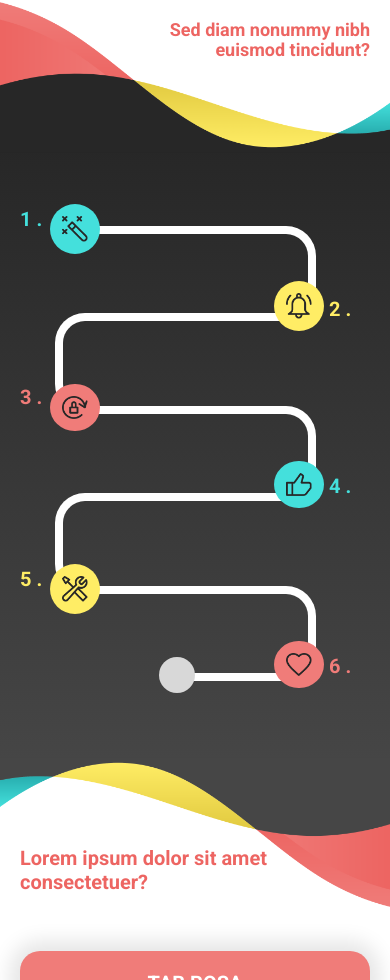
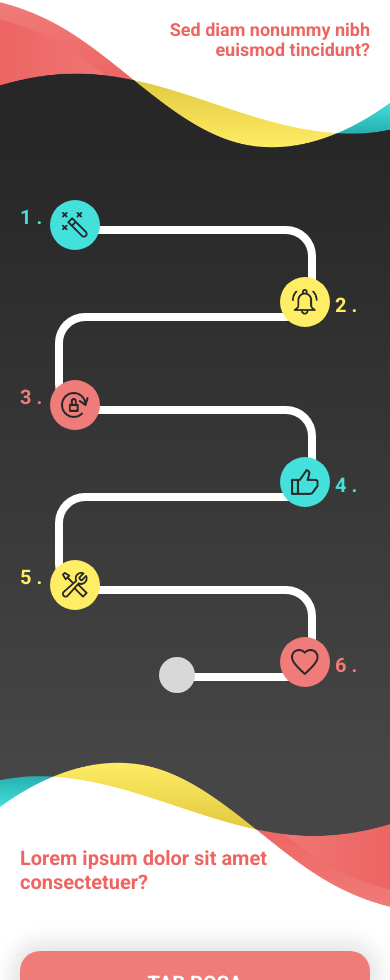
Before and after one commit to Keomoniroath/logotel, a plain HTML site: page index.html in a window 390 px wide. Shown: the part 1491-2471 px from the top of the page. Drawn offline with Linux system fonts and the light colour scheme.

Commit message:
fix display timeline icon

```diff
--- a/style.css
+++ b/style.css
@@ -241,6 +241,7 @@
 }
 .onde-2 img, .onde-1 img, .onde-3 img {
     width: -webkit-fill-available;
+    width: -moz-available;
 }
 .onde-1 h3 {
     margin-right: 60px;
@@ -421,23 +422,18 @@
     height: fit-content;
 }
 .timeline .icon img {
-    width: 92px;
+    width: auto;
     height: auto;
-    background-color: #44E0DC;
-    border-radius: 50%;
     padding: 22px;
-    overflow: visible;
-    position: relative;
-    top: 24px;
-    left: 24px;
 }
 .icon-transparent-bg {
     display: none;
-    width: 140px;
-    height: 140px;
+    width: 125px;
+    height: 125px;
     background-color: #44E0DC;
     opacity: 0.3;
     position: absolute;
+    top: -16px;
     border-radius: 50%;
 }
 .card-container {
@@ -577,26 +573,34 @@
 .bloc-timeline:nth-child(1) .title, .bloc-timeline:nth-child(4) .title {
     color: #44E0DC;
 }
-.bloc-timeline:nth-child(1) .icon img, .bloc-timeline:nth-child(4) .icon img,
+.bloc-timeline:nth-child(1) .icon, .bloc-timeline:nth-child(4) .icon,
 .bloc-timeline:nth-child(1) .icon-transparent-bg, .bloc-timeline:nth-child(4) .icon-transparent-bg {
     background-color: #44E0DC;
 }
 .bloc-timeline:nth-child(2) .title, .bloc-timeline:nth-child(5) .title {
     color: #FFED65;
 }
-.bloc-timeline:nth-child(2) .icon img, .bloc-timeline:nth-child(5) .icon img,
+.bloc-timeline:nth-child(2) .icon, .bloc-timeline:nth-child(5) .icon,
 .bloc-timeline:nth-child(2) .icon-transparent-bg, .bloc-timeline:nth-child(5) .icon-transparent-bg {
     background-color: #FFED65;
 }
 .bloc-timeline:nth-child(3) .title, .bloc-timeline:nth-child(6) .title {
     color: #F07C79;
 }
-.bloc-timeline:nth-child(3) .icon img, .bloc-timeline:nth-child(6) .icon img,
+.bloc-timeline:nth-child(3) .icon, .bloc-timeline:nth-child(6) .icon,
 .bloc-timeline:nth-child(3) .icon-transparent-bg, .bloc-timeline:nth-child(6) .icon-transparent-bg {
     background-color: #F07C79;
 }
 .icon {
     cursor: pointer;
+    position: relative;
+    width: 90px;
+    height: 90px;
+    border-radius: 50%;
+    top: 20px;
+    left: 30px;
+    display: flex;
+    justify-content: center;
 }
 
 
@@ -743,12 +747,12 @@
         padding: 80px 80px 0;
         top: -10px;
     }
+    .icon {
+        width: 50px;
+        height: 50px;
+    }
     .timeline .icon img {
-        width: 50px;
         padding: 12px;
-        top: 24px;
-        left: 24px;
-        margin-left: 6px;
     }
     .bloc-title span:first-child {
         font-size: 20px;
@@ -767,14 +771,12 @@
     .bloc-timeline:nth-child(odd) .icon-transparent-bg {
         width: 65px;
         height: 65px;
-        top: 17px;
-        right: -31px;
+        top: -7px;
     }
     .bloc-timeline:nth-child(even) .icon-transparent-bg {
         width: 65px;
         height: 65px;
-        top: 17px;
-        right: 19px;
+        top: -7px;
     }
     .bloc-timeline:nth-child(odd) .bloc-title {
         top: -47px;
```
